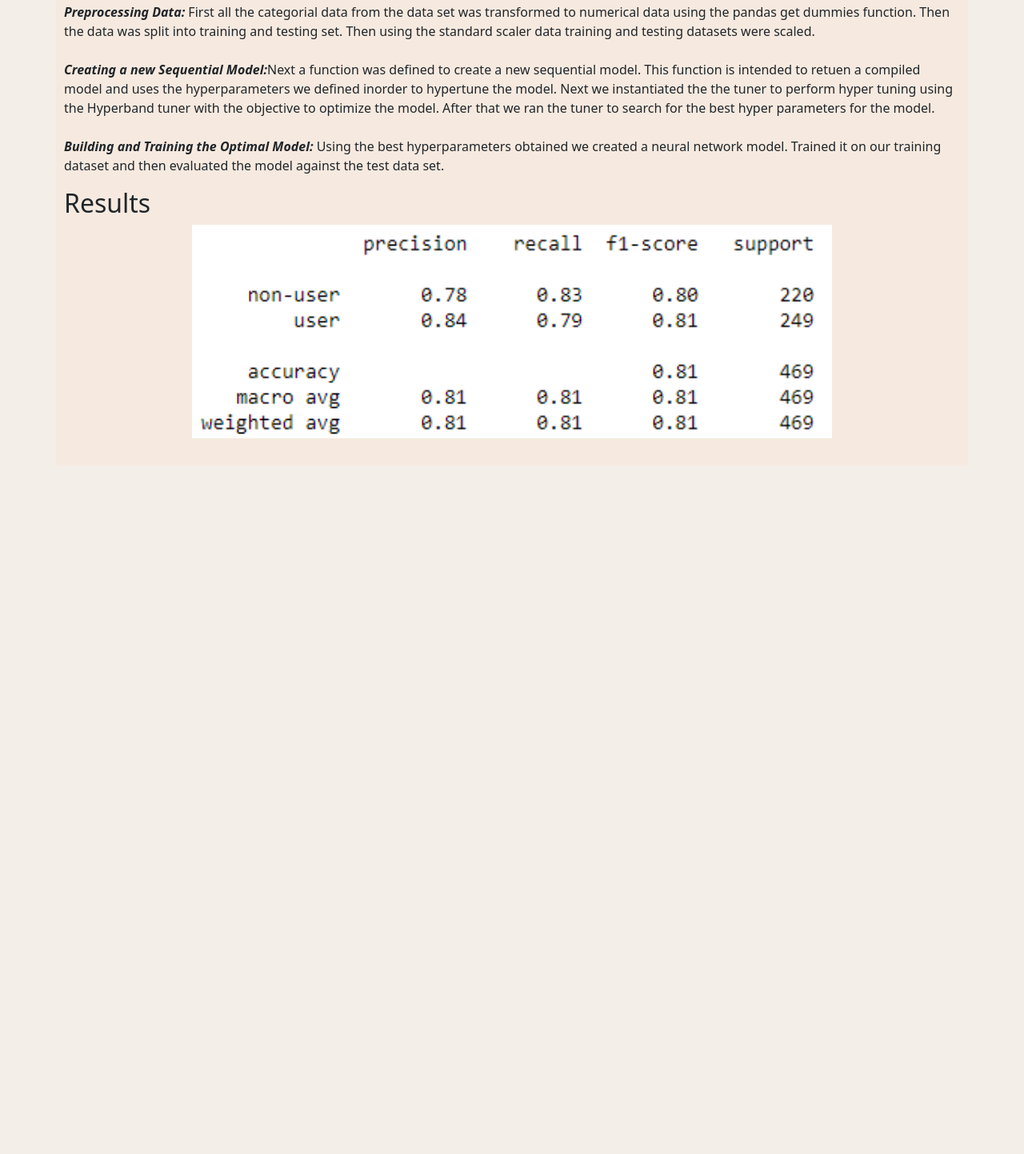
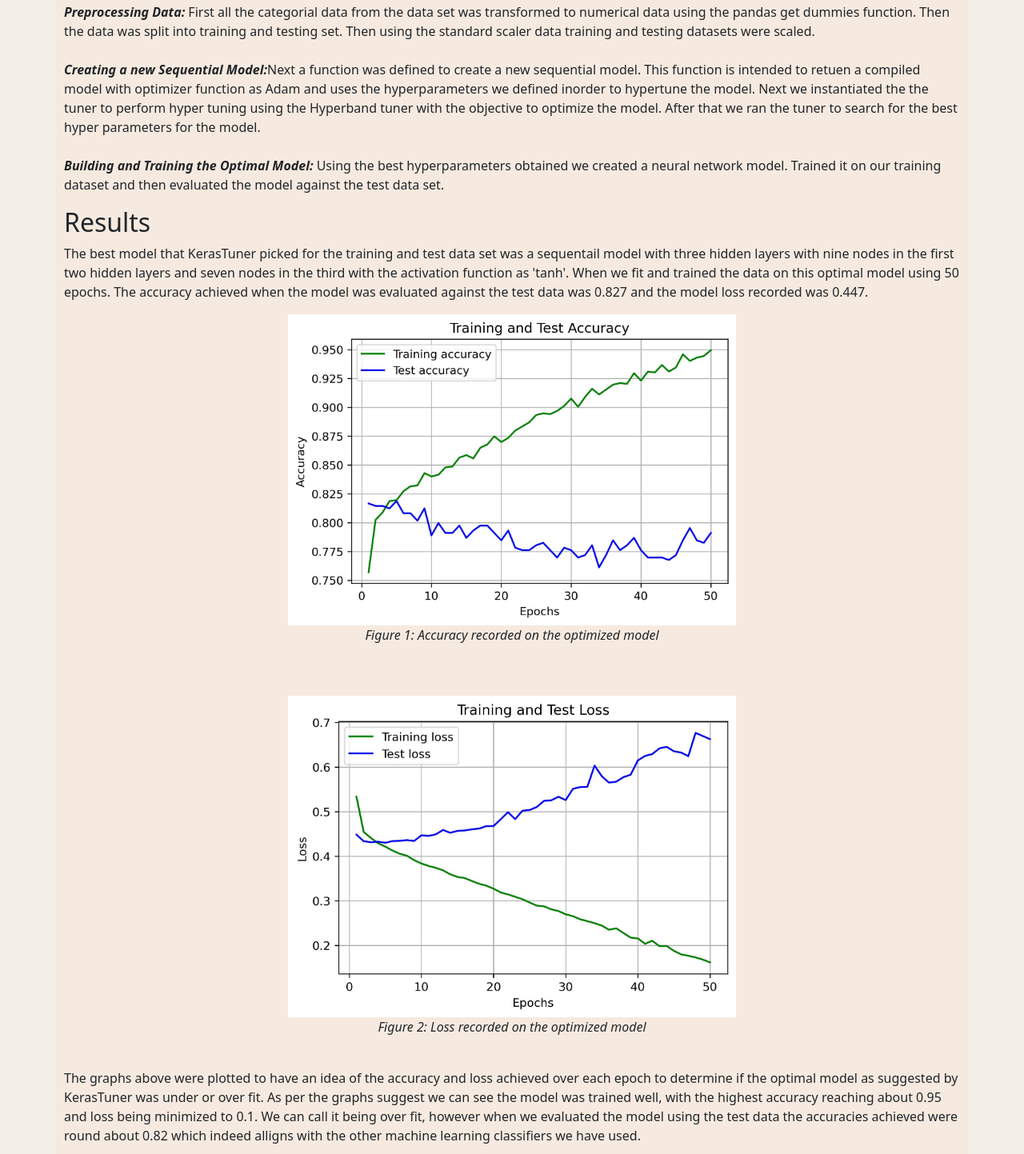
Before and after one commit to zrwood28/drug-use-personality-types, a plain HTML site: page neuralnetwork.html in a window 1280 px wide. Shown: the part 1137-2580 px from the top of the page at 80% size. Before the commit the page ends 1719 px from the top, so only its background shows below. Drawn offline with nearby package versions, Linux system fonts and the light colour scheme.

Commit message:
Added graphs and analysis of NN

```diff
--- a/neuralnetwork.html
+++ b/neuralnetwork.html
@@ -71,17 +71,28 @@
             <h2>Finding an Optimal Neural Network Model using Keras-Tuner</h2>
             <p id="nn_text"><b><i>Preprocessing Data:</i></b> First all the categorial data from the data set was transformed to numerical data using the pandas get dummies function. Then the data was split into training and testing set. Then using the standard scaler data training and testing datasets were scaled.
             <br><br/>
-            <b><i>Creating a new Sequential Model:</i></b>Next a function was defined to create a new sequential model. This function is intended to retuen a compiled model and uses the hyperparameters we defined inorder to hypertune the model. Next we instantiated the the tuner to perform hyper tuning using the Hyperband tuner with the objective to optimize the model. After that we ran the tuner to search for the best hyper parameters for the model.
+            <b><i>Creating a new Sequential Model:</i></b>Next a function was defined to create a new sequential model. This function is intended to retuen a compiled model with optimizer function as Adam and uses the hyperparameters we defined inorder to hypertune the model. Next we instantiated the the tuner to perform hyper tuning using the Hyperband tuner with the objective to optimize the model. After that we ran the tuner to search for the best hyper parameters for the model.
             <br><br/>
             <b><i>Building and Training the Optimal Model:</i></b> Using the best hyperparameters obtained we created a neural network model. Trained it on our training dataset and then evaluated the model against the test data set.
 
             <h2>Results</h2>
+            <p id="nn_text">The best model that KerasTuner picked for the training and test data set was a sequentail model with three hidden layers with nine nodes in the first two hidden layers and seven nodes in the third with the activation function as 'tanh'.
+                When we fit and trained the data on this optimal model using 50 epochs. The accuracy achieved when the model was evaluated against the test data was 0.827 and the model loss recorded was 0.447.
+            </p>
+
             <center>
-            <img src="images/svm_results.png" width="800" ></img>
+                <img src="images/accuracy_plot.jpg" class="plot" alt="accuracy" style="width: 50%"></img>
+                <p><i>Figure 1: Accuracy recorded on the optimized model</i></p>
+                <br>
+                <br>
+                <img src="images/loss_plot.jpg" class="plot" alt="loss" style="width:50%"></img>
+
+                <p><i>Figure 2: Loss recorded on the optimized model</i></p>
             </center>
             <br>
-
-
+            <p id="nn_text">The graphs above were plotted to have an idea of the accuracy and loss achieved over each epoch to determine if the optimal model as suggested by KerasTuner was under or over fit.
+                As per the graphs suggest we can see the model was trained well, with the highest accuracy reaching about 0.95 and loss being minimized to 0.1. We can call it being over fit, however when we evaluated the model using the test data the accuracies achieved were round about 0.82 which indeed alligns with the other machine learning classifiers we have used.
+            </p>
           </div>
         </div>
       </div>
--- a/style/style.css
+++ b/style/style.css
@@ -166,3 +166,10 @@ html {
   }
 
 /****************** Team body end styling *******************/
+
+/****************** Analysis body styling *******************/
+.plot {display: block;
+    margin-left: auto;
+    margin-right: auto;
+    width: 50%;}
+/****************** Analysis body end styling *******************/
```
Also changed, not shown: images/accuracy_plot.jpg (added), images/accuracy_plot.png (deleted), images/loss_plot.jpg (added), images/loss_plot.png (deleted), 1 other file.
